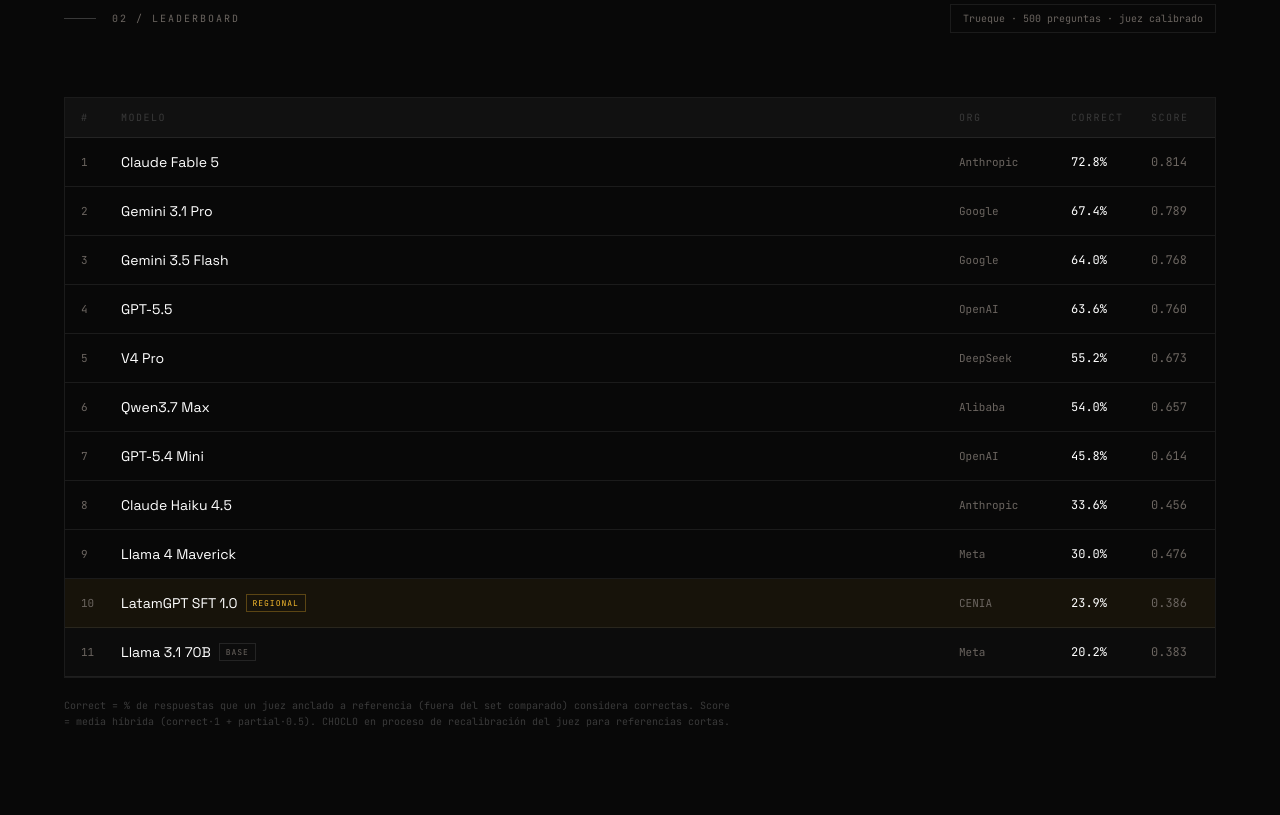
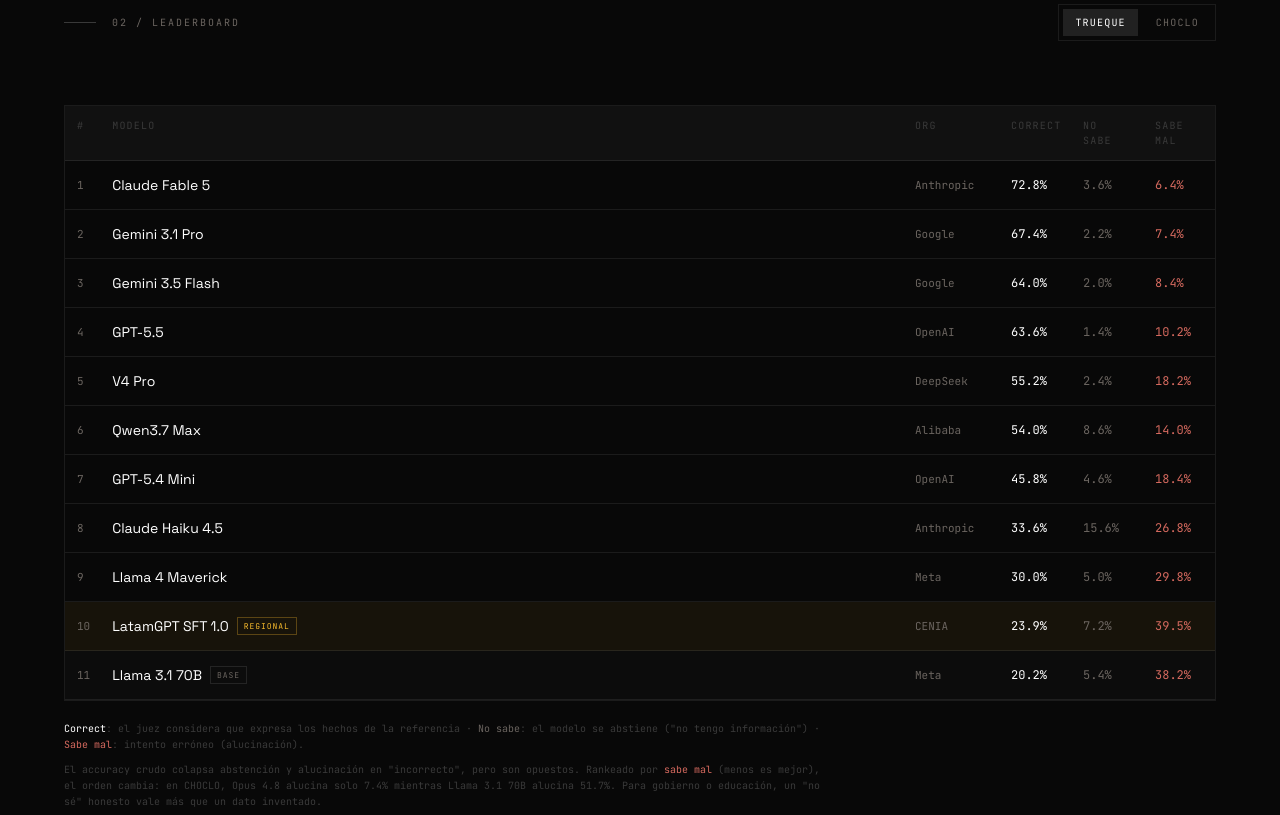
Before and after one commit to crafter-research/latambench, an Astro site in the folder web/: page / in a window 1280 px wide. Shown: the part 1805-2620 px from the top of the page. Built offline with nearby package versions, Linux system fonts and the light colour scheme; Astro itself is replaced by a stand-in of ours.

Commit message:
feat(web): 3-dimension leaderboard (correct/no-sabe/sabe-mal) + CHOCLO tab
- Trueque/CHOCLO toggle, both live with calibrated judge
- abstention vs hallucination split per model; sabe-mal highlighted
- note explaining the ranking inversion by hallucination rate

```diff
--- a/web/src/pages/index.astro
+++ b/web/src/pages/index.astro
@@ -1,21 +1,37 @@
 ---
 import Layout from "../layouts/Layout.astro";
 
-// Trueque-500: judge accuracy (reference-anchored, calibrated grok-4.3), seed 42, temp 0.
-// Datos reproducibles en el repo (runs/*/run.json + judgments.jsonl).
-const leaderboard = [
-  { org: "Anthropic", model: "Claude Fable 5", judge: 0.728, score: 0.814 },
-  { org: "Google", model: "Gemini 3.1 Pro", judge: 0.674, score: 0.789 },
-  { org: "Google", model: "Gemini 3.5 Flash", judge: 0.640, score: 0.768 },
-  { org: "OpenAI", model: "GPT-5.5", judge: 0.636, score: 0.760 },
-  { org: "DeepSeek", model: "V4 Pro", judge: 0.552, score: 0.673 },
-  { org: "Alibaba", model: "Qwen3.7 Max", judge: 0.540, score: 0.657 },
-  { org: "OpenAI", model: "GPT-5.4 Mini", judge: 0.458, score: 0.614 },
-  { org: "Anthropic", model: "Claude Haiku 4.5", judge: 0.336, score: 0.456 },
-  { org: "Meta", model: "Llama 4 Maverick", judge: 0.300, score: 0.476 },
-  { org: "CENIA", model: "LatamGPT SFT 1.0", judge: 0.239, score: 0.386, tag: "regional" },
-  { org: "Meta", model: "Llama 3.1 70B", judge: 0.202, score: 0.383, tag: "base" },
-];
+// Judge accuracy (reference-anchored, calibrated grok-4.3), seed 42, temp 0.
+// correct = juez correcto · noSabe = abstención (no compromete respuesta) · sabeMal = intento erróneo (alucinación).
+// Datos reproducibles en el repo (runs/*/run.json + judgments.jsonl + abstention.jsonl).
+const boards = {
+  trueque: [
+    { org: "Anthropic", model: "Claude Fable 5", correct: 72.8, noSabe: 3.6, sabeMal: 6.4 },
+    { org: "Google", model: "Gemini 3.1 Pro", correct: 67.4, noSabe: 2.2, sabeMal: 7.4 },
+    { org: "Google", model: "Gemini 3.5 Flash", correct: 64.0, noSabe: 2.0, sabeMal: 8.4 },
+    { org: "OpenAI", model: "GPT-5.5", correct: 63.6, noSabe: 1.4, sabeMal: 10.2 },
+    { org: "DeepSeek", model: "V4 Pro", correct: 55.2, noSabe: 2.4, sabeMal: 18.2 },
+    { org: "Alibaba", model: "Qwen3.7 Max", correct: 54.0, noSabe: 8.6, sabeMal: 14.0 },
+    { org: "OpenAI", model: "GPT-5.4 Mini", correct: 45.8, noSabe: 4.6, sabeMal: 18.4 },
+    { org: "Anthropic", model: "Claude Haiku 4.5", correct: 33.6, noSabe: 15.6, sabeMal: 26.8 },
+    { org: "Meta", model: "Llama 4 Maverick", correct: 30.0, noSabe: 5.0, sabeMal: 29.8 },
+    { org: "CENIA", model: "LatamGPT SFT 1.0", correct: 23.9, noSabe: 7.2, sabeMal: 39.5, tag: "regional" },
+    { org: "Meta", model: "Llama 3.1 70B", correct: 20.2, noSabe: 5.4, sabeMal: 38.2, tag: "base" },
+  ],
+  choclo: [
+    { org: "Google", model: "Gemini 3.5 Flash", correct: 51.8, noSabe: 10.2, sabeMal: 20.0 },
+    { org: "Google", model: "Gemini 3.1 Pro", correct: 50.8, noSabe: 15.0, sabeMal: 16.2 },
+    { org: "OpenAI", model: "GPT-5.5", correct: 48.1, noSabe: 7.8, sabeMal: 24.1 },
+    { org: "DeepSeek", model: "V4 Pro", correct: 40.2, noSabe: 13.6, sabeMal: 29.6 },
+    { org: "Alibaba", model: "Qwen3.7 Max", correct: 34.7, noSabe: 31.4, sabeMal: 18.3 },
+    { org: "Meta", model: "Llama 4 Maverick", correct: 28.0, noSabe: 14.8, sabeMal: 39.6 },
+    { org: "OpenAI", model: "GPT-5.4 Mini", correct: 26.6, noSabe: 30.0, sabeMal: 27.4 },
+    { org: "Anthropic", model: "Claude Opus 4.8", correct: 24.4, noSabe: 58.0, sabeMal: 7.4 },
+    { org: "CENIA", model: "LatamGPT SFT 1.0", correct: 23.5, noSabe: 20.4, sabeMal: 38.3, tag: "regional" },
+    { org: "Meta", model: "Llama 3.1 70B", correct: 22.2, noSabe: 10.8, sabeMal: 51.7, tag: "base" },
+    { org: "Anthropic", model: "Claude Haiku 4.5", correct: 18.8, noSabe: 54.2, sabeMal: 17.8 },
+  ],
+};
 
 const evals = [
   {
@@ -28,9 +44,9 @@ const evals = [
   {
     id: "CHOCLO",
     name: "CHOCLO",
-    description: "105K preguntas de entidades culturales por país, categoría y dificultad. Referencias cortas.",
+    description: "105K preguntas de entidades culturales por país, categoría y dificultad. Referencias cortas, conocimiento de cola larga.",
     meta: "CENIA · MIT",
-    status: "progress",
+    status: "done",
   },
   {
     id: "LATAM-*",
@@ -132,7 +148,7 @@ const findings = [
       <div class="inline-flex items-center gap-3 border border-white/8 px-4 md:px-5 py-3 mb-8 md:mb-12">
         <div class="w-1.5 h-1.5 rounded-full bg-[#F8BB2D] animate-pulse"></div>
         <span class="font-['JetBrains_Mono'] text-[10px] text-[#c8c4be] tracking-[0.1em] uppercase">
-          Trueque-500 · 11 modelos evaluados
+          Trueque + CHOCLO · 11 modelos · juez calibrado
         </span>
       </div>
 
@@ -208,21 +224,23 @@ const findings = [
           <div class="w-6 md:w-8 h-px bg-white/20"></div>
           <span class="font-['JetBrains_Mono'] text-[10px] tracking-[0.2em] uppercase text-[#6b6560]">02 / Leaderboard</span>
         </div>
-        <div class="font-['JetBrains_Mono'] text-[10px] text-[#6b6560] border border-white/8 px-3 py-1.5 self-start">
-          Trueque · 500 preguntas · juez calibrado
+        <div class="flex items-center gap-1.5 self-start border border-white/8 p-1">
+          <button data-tab="trueque" class="tab font-['JetBrains_Mono'] text-[10px] tracking-[0.12em] uppercase px-3 py-1.5 text-white bg-white/10">Trueque</button>
+          <button data-tab="choclo" class="tab font-['JetBrains_Mono'] text-[10px] tracking-[0.12em] uppercase px-3 py-1.5 text-[#6b6560]">CHOCLO</button>
         </div>
       </div>
 
-      <div class="border border-white/8">
-        <div class="grid border-b border-white/8 bg-[#111111]" style="grid-template-columns: 2.5rem 1fr 7rem 5rem 5rem;">
-          {["#", "Modelo", "Org", "Correct", "Score"].map((h) => (
-            <div class="px-3 md:px-4 py-3 font-['JetBrains_Mono'] text-[9px] md:text-[10px] tracking-[0.15em] uppercase text-[#3a3a3a]">{h}</div>
+      {Object.entries(boards).map(([bench, rows]) => (
+        <div class="board border border-white/8" data-board={bench} style={bench === "trueque" ? "" : "display:none"}>
+          <div class="grid border-b border-white/8 bg-[#111111]" style="grid-template-columns: 2.2rem 1fr 6rem 4.5rem 4.5rem 4.5rem;">
+            {["#", "Modelo", "Org", "Correct", "No sabe", "Sabe mal"].map((h) => (
+              <div class="px-2 md:px-3 py-3 font-['JetBrains_Mono'] text-[9px] md:text-[10px] tracking-[0.12em] uppercase text-[#3a3a3a]">{h}</div>
             ))}
           </div>
-        {leaderboard.map((row, i) => (
-          <div class={`grid border-b border-white/8 items-center ${row.tag === "regional" ? "bg-[#F8BB2D]/[0.06]" : row.tag === "base" ? "bg-white/[0.015]" : ""}`} style="grid-template-columns: 2.5rem 1fr 7rem 5rem 5rem;">
-            <div class="px-3 md:px-4 py-3.5 font-['JetBrains_Mono'] text-[11px] text-[#6b6560]">{i + 1}</div>
-            <div class="px-3 md:px-4 py-3.5 flex items-center gap-2 min-w-0">
+          {rows.map((row, i) => (
+            <div class={`grid border-b border-white/8 items-center ${row.tag === "regional" ? "bg-[#F8BB2D]/[0.06]" : row.tag === "base" ? "bg-white/[0.015]" : ""}`} style="grid-template-columns: 2.2rem 1fr 6rem 4.5rem 4.5rem 4.5rem;">
+              <div class="px-2 md:px-3 py-3.5 font-['JetBrains_Mono'] text-[11px] text-[#6b6560]">{i + 1}</div>
+              <div class="px-2 md:px-3 py-3.5 flex items-center gap-2 min-w-0">
                 <span class="font-['Space_Grotesk'] text-sm text-white truncate">{row.model}</span>
                 {row.tag === "regional" && (
                   <span class="font-['JetBrains_Mono'] text-[8px] tracking-[0.12em] uppercase text-[#F8BB2D] border border-[#F8BB2D]/30 px-1.5 py-0.5 flex-shrink-0">regional</span>
@@ -231,17 +249,25 @@ const findings = [
                   <span class="font-['JetBrains_Mono'] text-[8px] tracking-[0.12em] uppercase text-[#6b6560] border border-white/10 px-1.5 py-0.5 flex-shrink-0">base</span>
                 )}
               </div>
-            <div class="px-3 md:px-4 py-3.5 font-['JetBrains_Mono'] text-[11px] text-[#6b6560]">{row.org}</div>
-            <div class="px-3 md:px-4 py-3.5 font-['JetBrains_Mono'] text-[12px] text-white">{(row.judge * 100).toFixed(1)}%</div>
-            <div class="px-3 md:px-4 py-3.5 font-['JetBrains_Mono'] text-[12px] text-[#6b6560]">{row.score.toFixed(3)}</div>
+              <div class="px-2 md:px-3 py-3.5 font-['JetBrains_Mono'] text-[11px] text-[#6b6560]">{row.org}</div>
+              <div class="px-2 md:px-3 py-3.5 font-['JetBrains_Mono'] text-[12px] text-white">{row.correct.toFixed(1)}%</div>
+              <div class="px-2 md:px-3 py-3.5 font-['JetBrains_Mono'] text-[12px] text-[#6b6560]">{row.noSabe.toFixed(1)}%</div>
+              <div class="px-2 md:px-3 py-3.5 font-['JetBrains_Mono'] text-[12px] text-[#d66a5f]">{row.sabeMal.toFixed(1)}%</div>
             </div>
           ))}
         </div>
+      ))}
 
-      <div class="mt-5 flex flex-col sm:flex-row sm:items-center gap-3 sm:gap-6">
-        <p class="font-['JetBrains_Mono'] text-[10px] text-[#3a3a3a] leading-relaxed max-w-2xl">
-          Correct = % de respuestas que un juez anclado a referencia (fuera del set comparado) considera correctas.
-          Score = media híbrida (correct·1 + partial·0.5). CHOCLO en proceso de recalibración del juez para referencias cortas.
+      <div class="mt-5 max-w-3xl space-y-2">
+        <p class="font-['JetBrains_Mono'] text-[10px] text-[#3a3a3a] leading-relaxed">
+          <span class="text-white">Correct</span>: el juez considera que expresa los hechos de la referencia ·
+          <span class="text-[#6b6560]">No sabe</span>: el modelo se abstiene ("no tengo información") ·
+          <span class="text-[#d66a5f]">Sabe mal</span>: intento erróneo (alucinación).
+        </p>
+        <p class="font-['JetBrains_Mono'] text-[10px] text-[#3a3a3a] leading-relaxed">
+          El accuracy crudo colapsa abstención y alucinación en "incorrecto", pero son opuestos. Rankeado por
+          <span class="text-[#d66a5f]"> sabe mal</span> (menos es mejor), el orden cambia: en CHOCLO, Opus 4.8 alucina solo 7.4%
+          mientras Llama 3.1 70B alucina 51.7%. Para gobierno o educación, un "no sé" honesto vale más que un dato inventado.
         </p>
       </div>
     </div>
@@ -348,4 +374,23 @@ const findings = [
       </div>
     </div>
   </footer>
+
+  <script>
+    const tabs = document.querySelectorAll(".tab");
+    const boards = document.querySelectorAll(".board");
+    tabs.forEach((tab) => {
+      tab.addEventListener("click", () => {
+        const target = (tab as HTMLElement).dataset.tab;
+        tabs.forEach((t) => {
+          const on = (t as HTMLElement).dataset.tab === target;
+          t.classList.toggle("text-white", on);
+          t.classList.toggle("bg-white/10", on);
+          t.classList.toggle("text-[#6b6560]", !on);
+        });
+        boards.forEach((b) => {
+          (b as HTMLElement).style.display = (b as HTMLElement).dataset.board === target ? "" : "none";
+        });
+      });
+    });
+  </script>
 </Layout>
```
Lines whose indentation alone changed are shown as unchanged.
